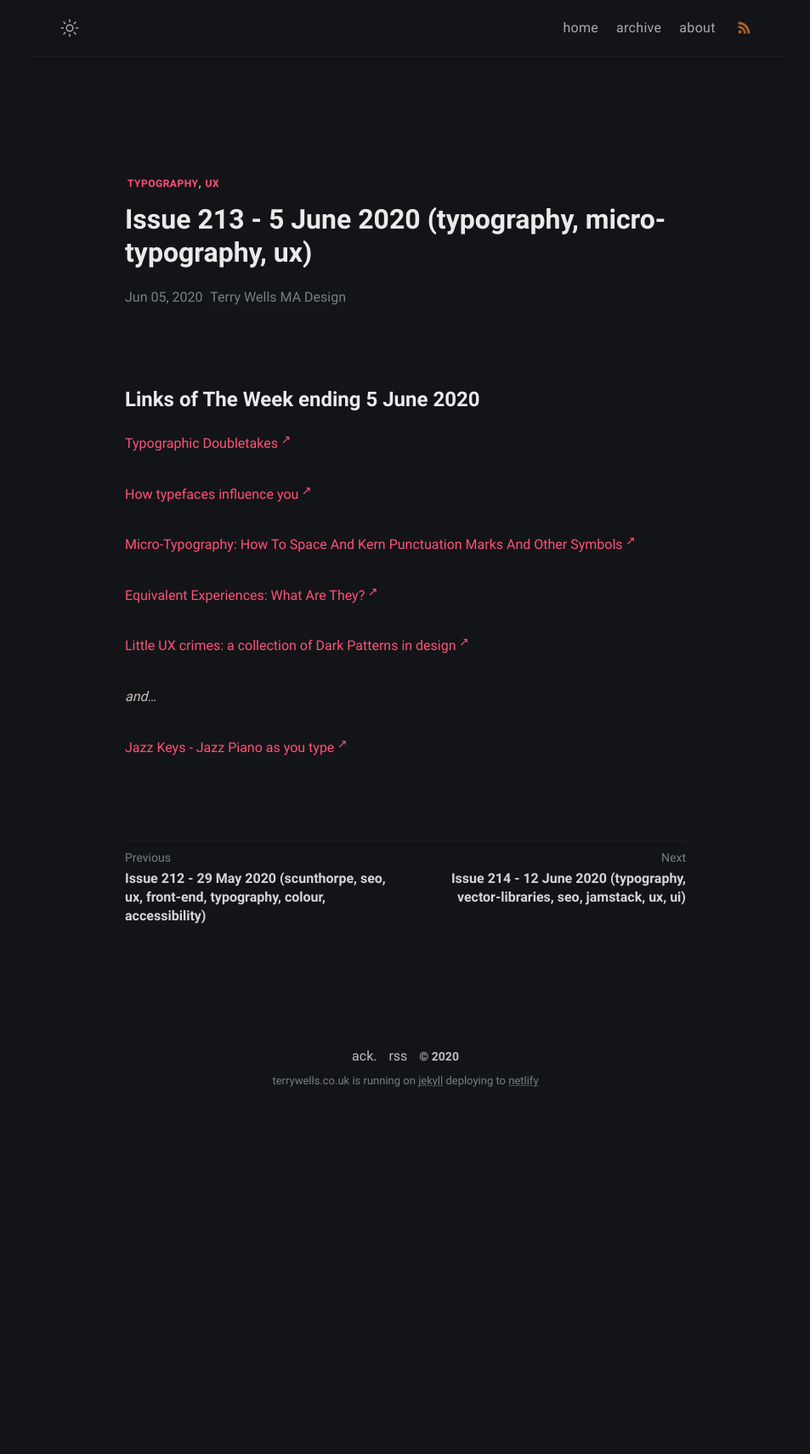
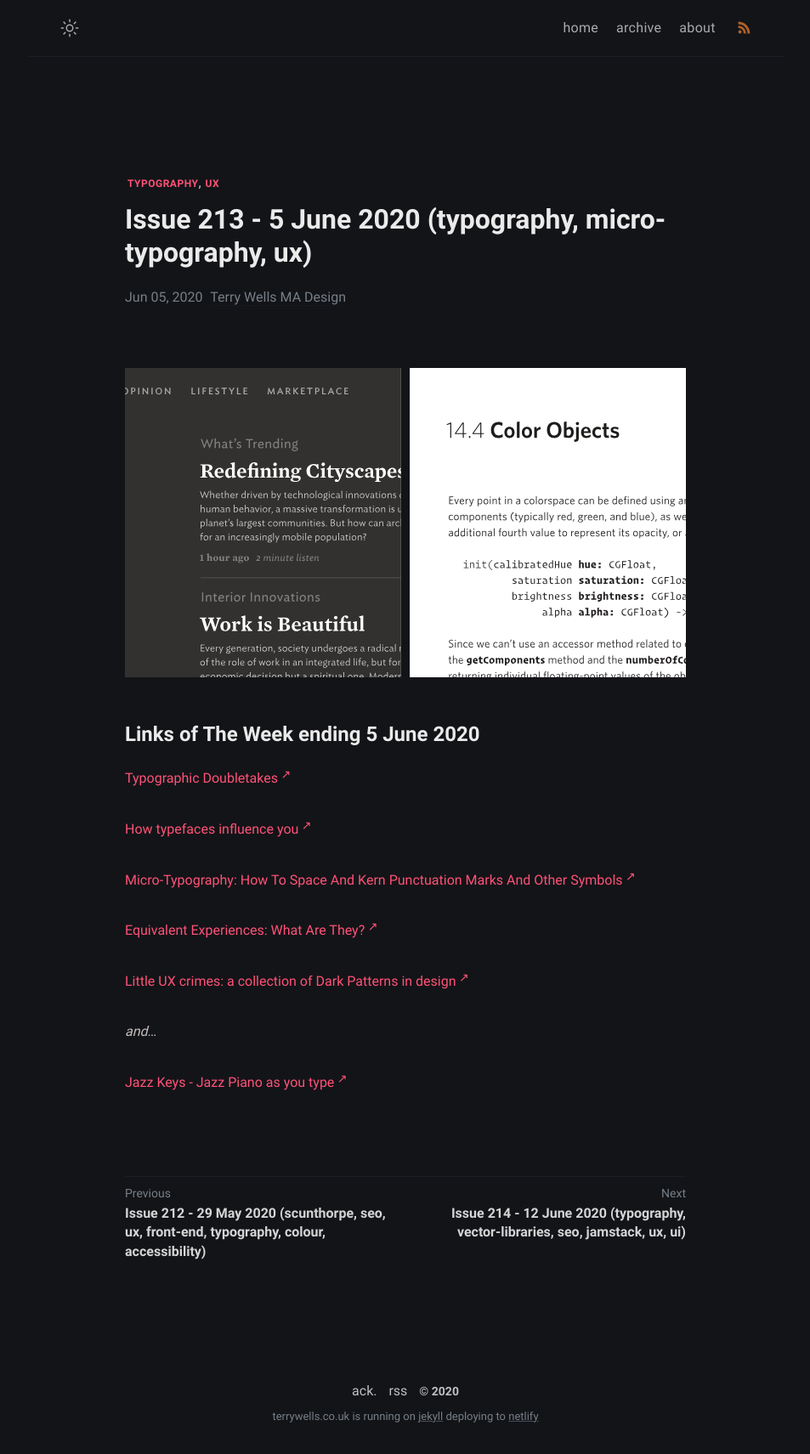
Before and after one commit to wristtattoo/jekyll-klise, a Jekyll site: the page built from _posts/2020-11-03-issue-213-5-june-2020-typography-micro-typography-ux.md, in a window 1280 px wide. Shown: the whole page at 85% size, without its empty margins (163-1116 px from the left). Built offline with Jekyll 4.4.1, drawn with Linux system fonts in a browser that asks for light colours; a script that is not in the unit is left out; before the commit the page ends 1317 px from its top, so only the background shows below that.

Commit message:
Update Links of The Week “2020-11-03-issue-213-5-june-2020-typography-micro-typography-ux”

```diff
--- a/_posts/2020-11-03-issue-213-5-june-2020-typography-micro-typography-ux.md
+++ b/_posts/2020-11-03-issue-213-5-june-2020-typography-micro-typography-ux.md
@@ -4,6 +4,8 @@ title: Issue 213 - 5 June 2020 (typography, micro-typography, ux)
 tags: typography ux
 date: 2020-06-05T18:14:57.145Z
 ---
+![Typographic Doubletakes](/assets/uploads/issue-213.svg "Typographic Doubletakes")
+
 # Links of The Week ending 5 June 2020
 
 <a href="https://www.typography.com/blog/typographic-doubletakes" title="Typographic Doubletakes" alt="Typographic Doubletakes" target="_blank">Typographic Doubletakes</a>
@@ -16,6 +18,6 @@ date: 2020-06-05T18:14:57.145Z
 
 <a href="https://uxdesign.cc/little-ux-crimes-a-collection-of-dark-patterns-in-design-7783b75195e0" title="Little UX crimes: a collection of Dark Patterns in design" alt="Little UX crimes: a collection of Dark Patterns in design" target="_blank">Little UX crimes: a collection of Dark Patterns in design</a>
 
-_and_...
+*and*...
 
 <a href="https://jazzkeys.plan8.co/" title="Jazz Keys" alt="Jazz Keys" target="_blank">Jazz Keys - Jazz Piano as you type</a>
```
Also changed, not shown: assets/uploads/issue-213.svg (added).
